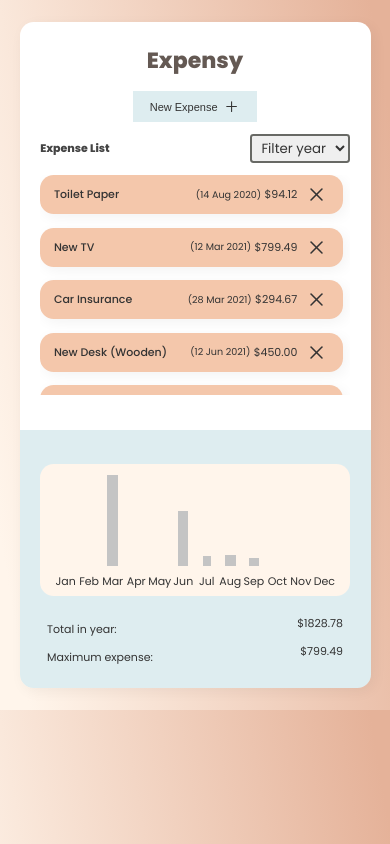
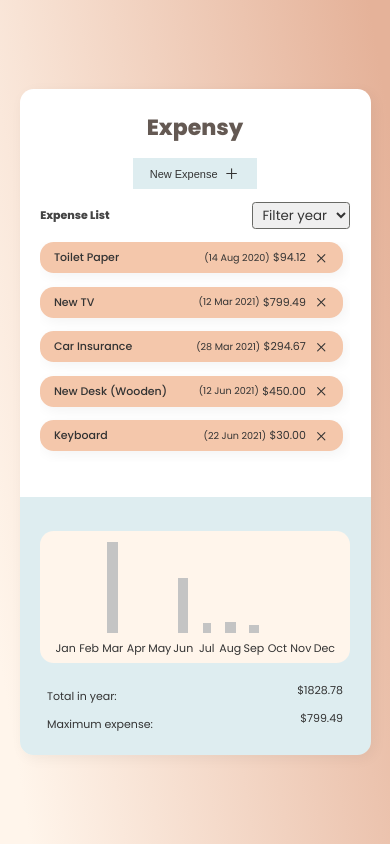
Before and after one commit to erfan-amani/expensy, a React (Create React App) app: page / in a window 390 px wide. Built offline with nearby package versions, Linux system fonts and the light colour scheme.

Commit message:
fixed some style

```diff
--- a/src/components/ExpensesData/ExpenseItem.css
+++ b/src/components/ExpensesData/ExpenseItem.css
@@ -35,6 +35,8 @@
 
 .remove-icon svg {
   stroke: var(--dark-gray);
+  width: 1.5rem;
+  height: 1.5rem;
 }
 
 @media only screen and (max-width: 768px) {
--- a/src/index.css
+++ b/src/index.css
@@ -14,8 +14,6 @@ body {
   justify-content: center;
   margin: 0;
   padding: 0;
-  /* background-color: #fff5eb; */
-  /* background: linear-gradient(100.57deg, #e5b299 3.72%, #fff5eb 93.79%); */
   background: linear-gradient(260.39deg, #e5b299 3.92%, #fff5eb 94.29%);
   height: 100vh;
 }
@@ -25,6 +23,13 @@ body {
 }
 
 @media only screen and (max-width: 768px) {
+  input,
+  select {
+    border-width: 1.3px !important;
+  }
+}
+
+@media only screen and (max-height: 751px) {
   body {
     height: auto;
     padding: 2rem 0;
```
Also changed, not shown: 1 other file (tests, documents, lock files or other folders).
